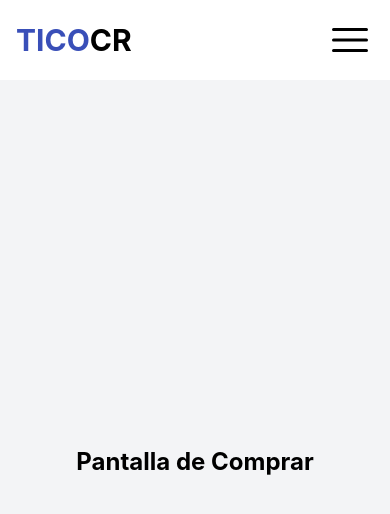
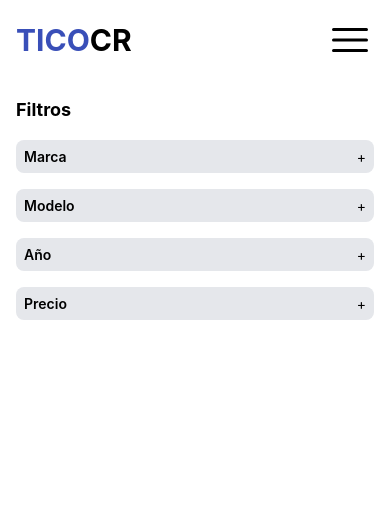
Before and after one commit to JozafathPerez/TicoCar, a React Native app in the folder frontend/: screen /Comprar in a window 390 px wide. Shown: the top 514 px of the page. Built offline with nearby package versions, Linux system fonts and the light colour scheme.

Commit message:
Nulos avances en vista comprar

```diff
--- /dev/null
+++ b/frontend/components/CardVehicle.js
@@ -0,0 +1,40 @@
+import React from "react";
+
+// Componente base
+const VehicleInfo = ({ name, type, price }) => {
+  return (
+    <div className="vehicle-card border p-4 rounded-lg shadow-lg max-w-md">
+      <h2 className="text-xl font-bold">{name}</h2>
+      <p className="text-gray-600">Tipo: {type}</p>
+      <p className="text-green-600 font-semibold">Precio: ${price}</p>
+    </div>
+  );
+};
+
+// Decorador que agrega un distintivo
+const withBadge = (WrappedComponent, badgeText) => {
+  return (props) => (
+    <div className="relative">
+      <WrappedComponent {...props} />
+      {badgeText && (
+        <div className="absolute top-0 right-0 bg-blue-500 text-white text-xs font-bold px-2 py-1 rounded-full">
+          {badgeText}
+        </div>
+      )}
+    </div>
+  );
+};
+
+// Ejemplo de uso
+const VehicleWithBadge = withBadge(VehicleInfo, "Negociable"); // Puedes cambiar "Negociable" por "Reservado", etc.
+
+const App = () => {
+  return (
+    <div className="app-container p-8">
+      <VehicleWithBadge name="Toyota Corolla" type="Sedán" price="15000" />
+      <VehicleWithBadge name="Ford Ranger" type="Pickup" price="35000" />
+    </div>
+  );
+};
+
+export default App;
--- /dev/null
+++ b/frontend/components/CustomCheckbox.js
@@ -0,0 +1,22 @@
+import React from "react";
+import { View, Text, TouchableOpacity } from "react-native";
+
+const CustomCheckbox = ({ label, selected, onChange }) => {
+  return (
+    <TouchableOpacity
+      className="flex-row items-center mb-2"
+      onPress={onChange}
+    >
+      <View
+        className={`w-6 h-6 rounded-md border-2 ${
+          selected ? "bg-blue-500 border-blue-500" : "bg-white border-gray-400"
+        } flex items-center justify-center`}
+      >
+        {selected && <View className="w-3 h-3 bg-white rounded-full" />}
+      </View>
+      <Text className="ml-2 text-black">{label}</Text>
+    </TouchableOpacity>
+  );
+};
+
+export default CustomCheckbox;
--- a/frontend/pages/BuyPage.js
+++ b/frontend/pages/BuyPage.js
@@ -1,10 +1,103 @@
-import React from 'react';
-import { View, Text } from 'react-native';
+import React, { useState } from "react";
+import { View, Text, TouchableOpacity, ScrollView } from "react-native";
+import CustomCheckbox from "../components/CustomCheckbox"; // Asegúrate de importar el componente
+
+const FilterSection = ({ title, options, onChange }) => {
+  const [isExpanded, setIsExpanded] = useState(false);
+
+  return (
+    <View className="mb-4">
+      {/* Título del filtro */}
+      <TouchableOpacity
+        className="flex-row justify-between items-center p-2 bg-gray-200 rounded-lg"
+        onPress={() => setIsExpanded(!isExpanded)}
+      >
+        <Text className="text-black font-semibold">{title}</Text>
+        <Text>{isExpanded ? "-" : "+"}</Text>
+      </TouchableOpacity>
+
+      {/* Opciones del filtro */}
+      {isExpanded && (
+        <View className="mt-2 p-2 bg-white border rounded-lg">
+          {options.map((option, index) => (
+            <CustomCheckbox
+              key={index}
+              label={option.label}
+              selected={option.selected}
+              onChange={() => onChange(option)}
+            />
+          ))}
+        </View>
+      )}
+    </View>
+  );
+};
 
 export default function BuyPage() {
+  // Opciones de ejemplo para cada filtro
+  const [filters, setFilters] = useState({
+    marca: [
+      { label: "Toyota", selected: false },
+      { label: "Ford", selected: false },
+      { label: "Honda", selected: false },
+    ],
+    modelo: [
+      { label: "Corolla", selected: false },
+      { label: "Ranger", selected: false },
+      { label: "Civic", selected: false },
+    ],
+    año: [
+      { label: "2020", selected: false },
+      { label: "2021", selected: false },
+      { label: "2022", selected: false },
+    ],
+    precio: [
+      { label: "Menos de $20,000", selected: false },
+      { label: "$20,000 - $30,000", selected: false },
+      { label: "Más de $30,000", selected: false },
+    ],
+  });
+
+  // Función para manejar cambios en los checkboxes
+  const handleFilterChange = (filterType, changedOption) => {
+    setFilters((prevFilters) => ({
+      ...prevFilters,
+      [filterType]: prevFilters[filterType].map((option) =>
+        option.label === changedOption.label
+          ? { ...option, selected: !option.selected }
+          : option
+      ),
+    }));
+  };
+
   return (
-    <View className="flex-1 justify-center items-center bg-gray-100">
-      <Text className="text-2xl font-bold text-black">Pantalla de Comprar</Text>
+    <View className="flex-1 bg-gray-100">
+      {/* Área de filtros */}
+      <ScrollView className="p-4 bg-white shadow-md">
+        <Text className="text-lg font-bold text-black mb-4">Filtros</Text>
+
+        {/* Secciones de Filtros */}
+        <FilterSection
+          title="Marca"
+          options={filters.marca}
+          onChange={(option) => handleFilterChange("marca", option)}
+        />
+        <FilterSection
+          title="Modelo"
+          options={filters.modelo}
+          onChange={(option) => handleFilterChange("modelo", option)}
+        />
+        <FilterSection
+          title="Año"
+          options={filters.año}
+          onChange={(option) => handleFilterChange("año", option)}
+        />
+        <FilterSection
+          title="Precio"
+          options={filters.precio}
+          onChange={(option) => handleFilterChange("precio", option)}
+        />
+      </ScrollView>
     </View>
   );
 }
```
